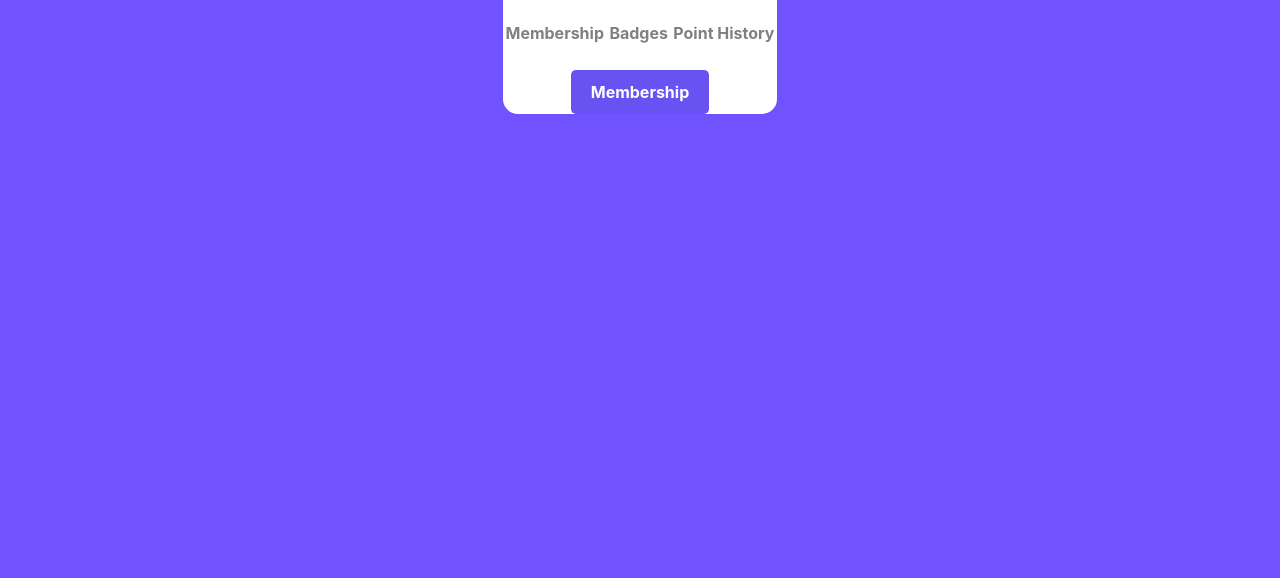
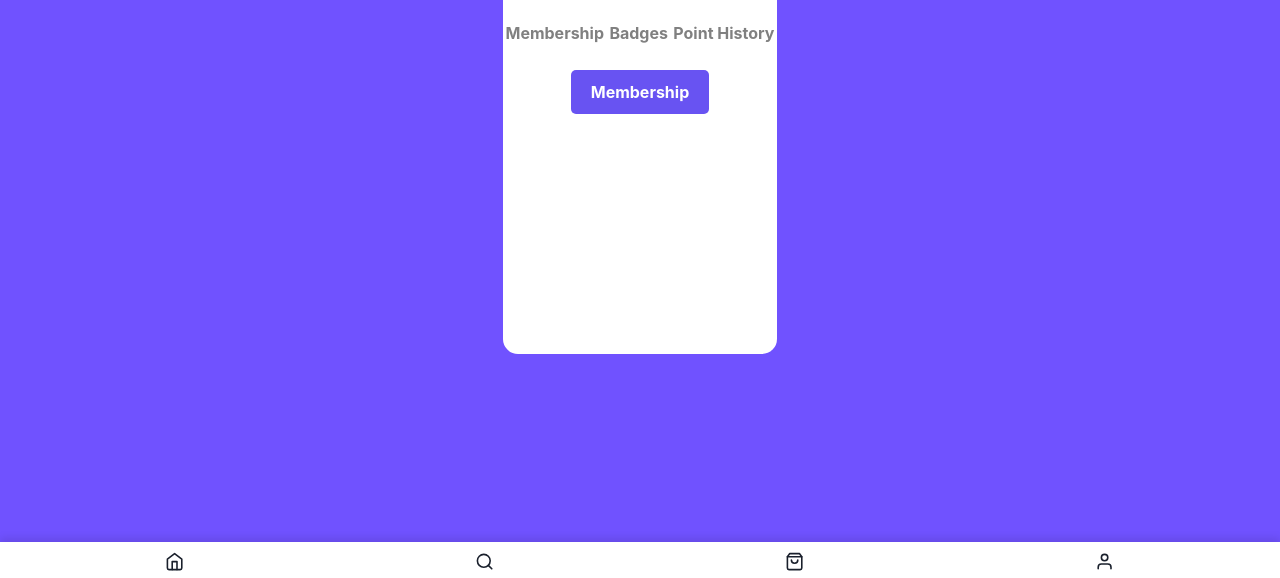
Before and after one commit to mdfaizan973/Quest_Labs, a React (Vite) app in the folder questlabs/: page / in a window 1280 px wide. Shown: the part 219-797 px from the top of the page. Built offline with nearby package versions, Linux system fonts and the light colour scheme; no server answers.

Commit message:
able to build the navbar

```diff
--- a/questlabs/package.json
+++ b/questlabs/package.json
@@ -16,6 +16,7 @@
     "framer-motion": "^11.0.5",
     "react": "^18.2.0",
     "react-dom": "^18.2.0",
+    "react-icons": "^5.0.1",
     "styled-components": "^6.1.8"
   },
   "devDependencies": {
--- a/questlabs/src/Components/MamberShip.jsx
+++ b/questlabs/src/Components/MamberShip.jsx
@@ -3,6 +3,7 @@ export default function MamberShip() {
   return (
     <DIV>
       <button>Membership</button>
+      <div className="mamber"></div>
     </DIV>
   );
 }
@@ -18,4 +19,8 @@ const DIV = styled.div`
     cursor: pointer;
     transition: background-color 0.3s;
   }
+  .mamber {
+    height: 30vh;
+    width: 100%;
+  }
 `;
--- a/questlabs/src/Components/Mobile.jsx
+++ b/questlabs/src/Components/Mobile.jsx
@@ -1,6 +1,7 @@
 import styled from "styled-components";
 import UserProfile from "./UserProfile";
 import WhitePage from "./WhitePage";
+import Nav from "./Nav";
 
 export default function Mobile() {
   return (
@@ -8,6 +9,7 @@ export default function Mobile() {
       <h3 className="profile">Profile</h3>
       <UserProfile />
       <WhitePage />
+      <Nav />
     </DIV>
   );
 }
--- /dev/null
+++ b/questlabs/src/Components/Nav.jsx
@@ -0,0 +1,52 @@
+import styled from "styled-components";
+import { FiHome, FiSearch, FiShoppingBag, FiUser } from "react-icons/fi";
+
+export default function Nav() {
+  return (
+    <Navbar>
+      <ul>
+        <li>
+          <FiHome />
+        </li>
+        <li>
+          <FiSearch />
+        </li>
+        <li>
+          <FiShoppingBag />
+        </li>
+        <li>
+          <FiUser />
+        </li>
+      </ul>
+    </Navbar>
+  );
+}
+const Navbar = styled.nav`
+  position: fixed;
+  bottom: 0;
+  left: 0;
+  width: 100%;
+  background-color: white;
+  padding: 10px 20px;
+  box-shadow: 0px -4px 8px rgba(0, 0, 0, 0.1);
+  transition: transform 0.3s;
+  z-index: 1000;
+
+  ul {
+    display: flex;
+    justify-content: space-around;
+    align-items: center;
+    list-style-type: none;
+    margin: 0;
+    padding: 0;
+  }
+  li {
+    margin: 0 10px;
+    font-size: 1.2em;
+    cursor: pointer;
+  }
+  li:hover {
+    font-weight: bold;
+    color: black;
+  }
+`;
```
Also changed, not shown: 1 other file (tests, documents, lock files or other folders).
